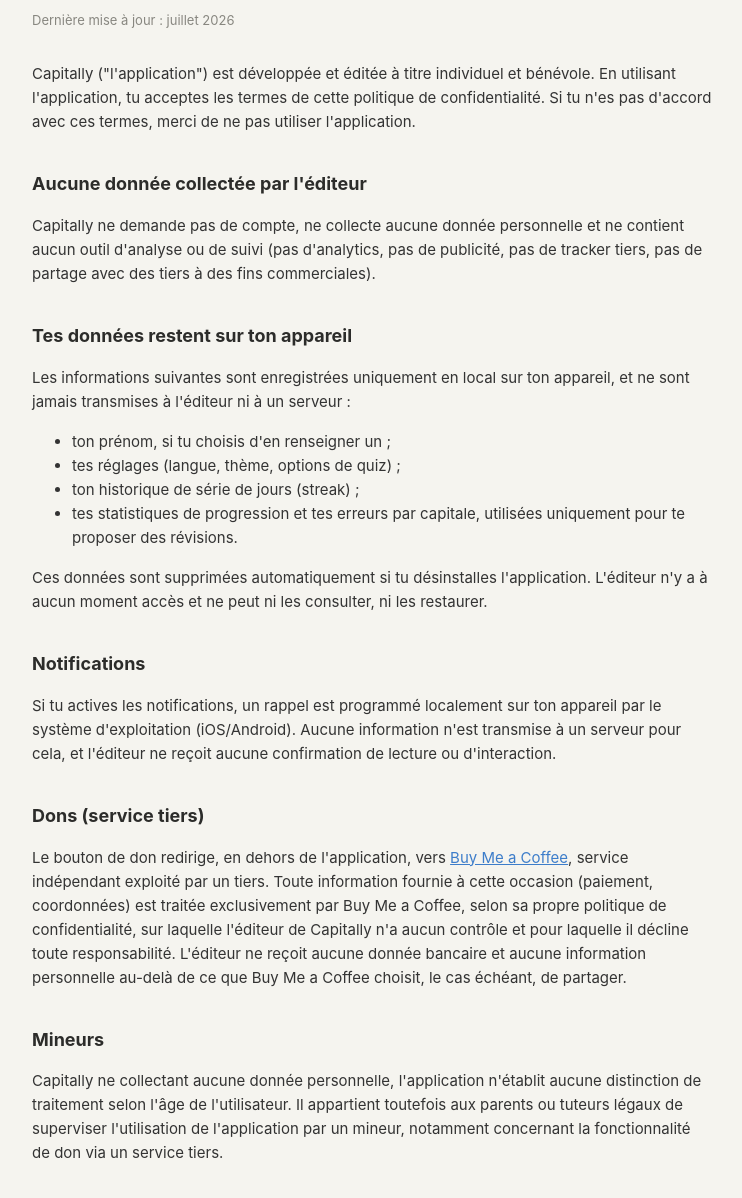
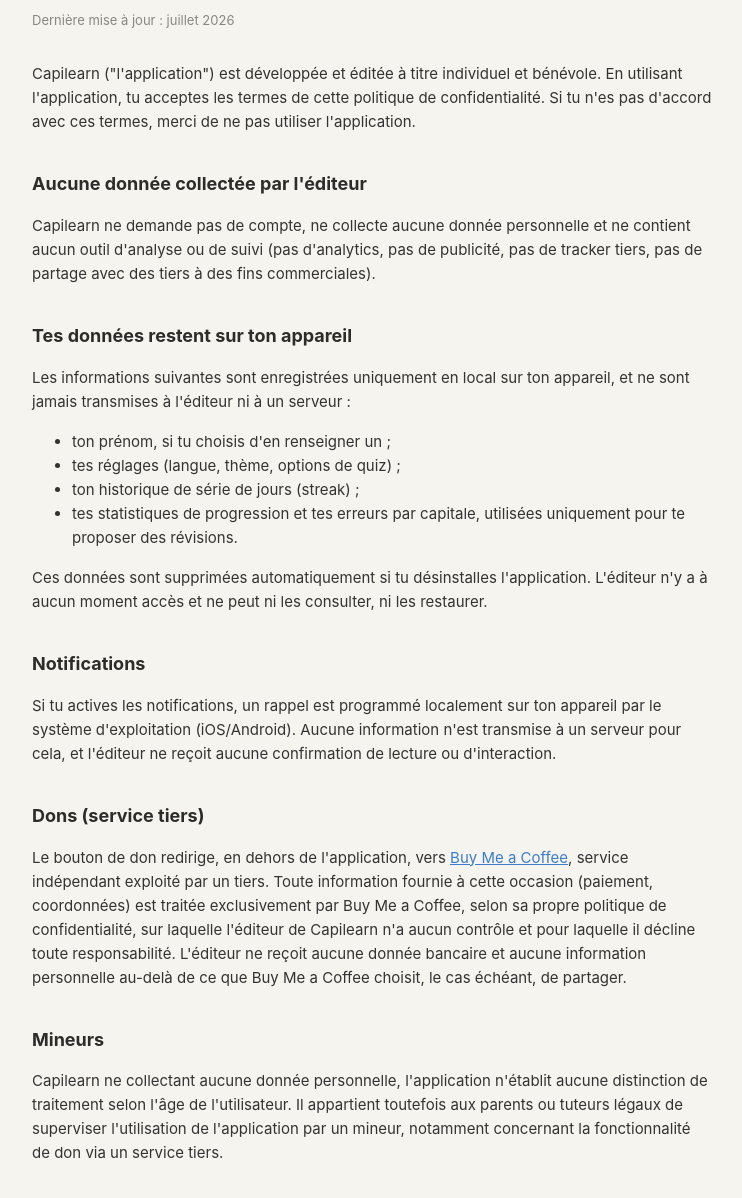
Before and after one commit to adsoussou/capitally-legal, a plain HTML site: page privacy.html in a window 1280 px wide. Shown: the part 99-1297 px from the top of the page, without its empty margins (268-1010 px from the left). Drawn offline with Linux system fonts and the light colour scheme.

Commit message:
Rebrand Capitally to Capilearn in legal pages

```diff
--- a/privacy.html
+++ b/privacy.html
@@ -3,7 +3,7 @@
 <head>
 <meta charset="UTF-8" />
 <meta name="viewport" content="width=device-width, initial-scale=1.0" />
-<title>Politique de confidentialité — Capitally</title>
+<title>Politique de confidentialité — Capilearn</title>
 <style>
   body { font-family: -apple-system, BlinkMacSystemFont, 'Segoe UI', Roboto, sans-serif; max-width: 680px; margin: 0 auto; padding: 32px 20px 80px; color: #2C2C2A; background: #F5F4EF; line-height: 1.6; }
   h1 { font-size: 28px; margin-bottom: 4px; }
@@ -17,10 +17,10 @@
   <h1>Politique de confidentialité</h1>
   <p class="updated">Dernière mise à jour : juillet 2026</p>
 
-  <p>Capitally ("l'application") est développée et éditée à titre individuel et bénévole. En utilisant l'application, tu acceptes les termes de cette politique de confidentialité. Si tu n'es pas d'accord avec ces termes, merci de ne pas utiliser l'application.</p>
+  <p>Capilearn ("l'application") est développée et éditée à titre individuel et bénévole. En utilisant l'application, tu acceptes les termes de cette politique de confidentialité. Si tu n'es pas d'accord avec ces termes, merci de ne pas utiliser l'application.</p>
 
   <h2>Aucune donnée collectée par l'éditeur</h2>
-  <p>Capitally ne demande pas de compte, ne collecte aucune donnée personnelle et ne contient aucun outil d'analyse ou de suivi (pas d'analytics, pas de publicité, pas de tracker tiers, pas de partage avec des tiers à des fins commerciales).</p>
+  <p>Capilearn ne demande pas de compte, ne collecte aucune donnée personnelle et ne contient aucun outil d'analyse ou de suivi (pas d'analytics, pas de publicité, pas de tracker tiers, pas de partage avec des tiers à des fins commerciales).</p>
 
   <h2>Tes données restent sur ton appareil</h2>
   <p>Les informations suivantes sont enregistrées uniquement en local sur ton appareil, et ne sont jamais transmises à l'éditeur ni à un serveur :</p>
@@ -36,10 +36,10 @@
   <p>Si tu actives les notifications, un rappel est programmé localement sur ton appareil par le système d'exploitation (iOS/Android). Aucune information n'est transmise à un serveur pour cela, et l'éditeur ne reçoit aucune confirmation de lecture ou d'interaction.</p>
 
   <h2>Dons (service tiers)</h2>
-  <p>Le bouton de don redirige, en dehors de l'application, vers <a href="https://buymeacoffee.com/adsoullier" target="_blank" rel="noopener">Buy Me a Coffee</a>, service indépendant exploité par un tiers. Toute information fournie à cette occasion (paiement, coordonnées) est traitée exclusivement par Buy Me a Coffee, selon sa propre politique de confidentialité, sur laquelle l'éditeur de Capitally n'a aucun contrôle et pour laquelle il décline toute responsabilité. L'éditeur ne reçoit aucune donnée bancaire et aucune information personnelle au-delà de ce que Buy Me a Coffee choisit, le cas échéant, de partager.</p>
+  <p>Le bouton de don redirige, en dehors de l'application, vers <a href="https://buymeacoffee.com/adsoullier" target="_blank" rel="noopener">Buy Me a Coffee</a>, service indépendant exploité par un tiers. Toute information fournie à cette occasion (paiement, coordonnées) est traitée exclusivement par Buy Me a Coffee, selon sa propre politique de confidentialité, sur laquelle l'éditeur de Capilearn n'a aucun contrôle et pour laquelle il décline toute responsabilité. L'éditeur ne reçoit aucune donnée bancaire et aucune information personnelle au-delà de ce que Buy Me a Coffee choisit, le cas échéant, de partager.</p>
 
   <h2>Mineurs</h2>
-  <p>Capitally ne collectant aucune donnée personnelle, l'application n'établit aucune distinction de traitement selon l'âge de l'utilisateur. Il appartient toutefois aux parents ou tuteurs légaux de superviser l'utilisation de l'application par un mineur, notamment concernant la fonctionnalité de don via un service tiers.</p>
+  <p>Capilearn ne collectant aucune donnée personnelle, l'application n'établit aucune distinction de traitement selon l'âge de l'utilisateur. Il appartient toutefois aux parents ou tuteurs légaux de superviser l'utilisation de l'application par un mineur, notamment concernant la fonctionnalité de don via un service tiers.</p>
 
   <h2>Modifications de cette politique</h2>
   <p>Cette politique peut être modifiée à tout moment, à la seule discrétion de l'éditeur, notamment pour refléter une évolution de l'application ou des obligations légales applicables. La version en vigueur est celle publiée à cette adresse ; il est de la responsabilité de l'utilisateur de la consulter régulièrement. La poursuite de l'utilisation de l'application après une modification vaut acceptation de la nouvelle version.</p>
```
Also changed, not shown: index.html (+2 -2 lines), terms.html (+3 -3 lines).
